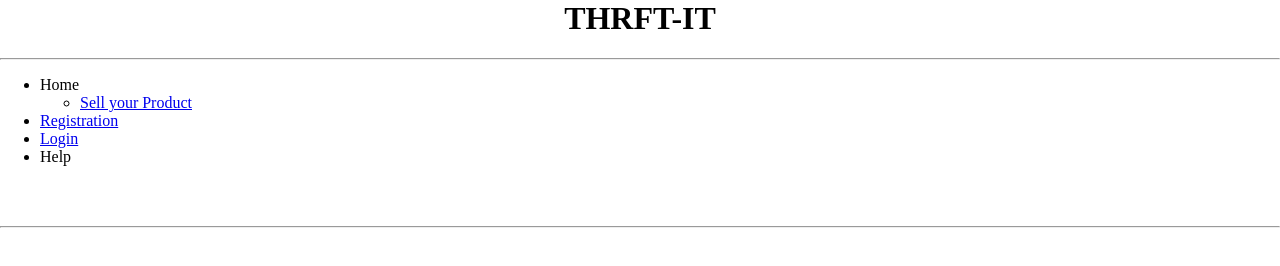
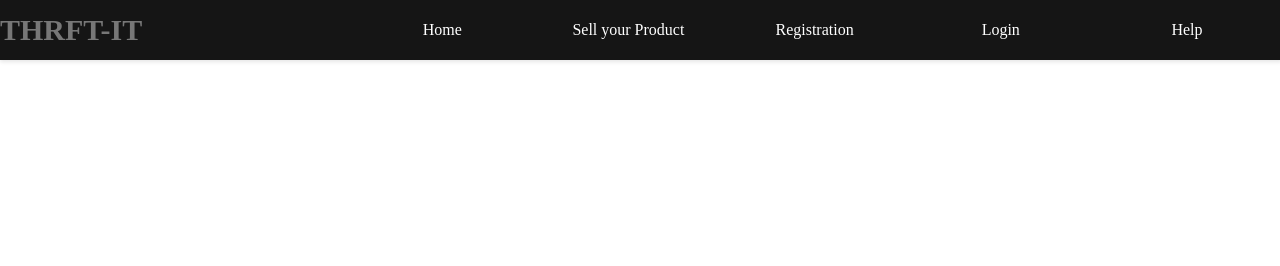
Before and after one commit to nxxis/thriftit, a plain HTML site: page index.html in a window 1280 px wide. Drawn offline with Linux system fonts and the light colour scheme.

Commit message:
Update index.html

```diff
--- a/index.html
+++ b/index.html
@@ -1,30 +1,29 @@
-<HTML>
+<!DOCTYPE html>
+<html>
+<head>
+    <title></title>
+    <link rel="stylesheet" type ="text/css" href="index.css">
+    <link rel="stylesheet" type ="text/css" href="search-container.css">
+</head>
+<body>
+   <div class="header header-fixed">
+        <div class="navbar container">
+            <div class="logo"><a href="#home">THRFT-IT</a></div>
+            <input type="checkbox" id="navbar-toggle" >
+            <label for="navbar-toggle"><i></i></label>
+            <nav class="menu">
+                <ul>
+                    <li><a href="#home">Home</a></li>
+                    <li><a href="#Sell your Product">Sell your Product</a></li>
+                    <li><a href="#Registration">Registration</a></li>
+                    <li><a href="#Login">Login</a></li>
+                    <li><a href="#help">Help</a></li>
+                </ul>
+            </nav>
+        </div>
+    </div>
 
-	<HEAD>
 
-		<TITLE>THRIFT SHOP</TITLE>
 
-		<link rel="stylesheet" type ="text/css" href="index.css">
-
-	</HEAD>
-
-	<BODY>
-		<h1 align="center">THRFT-IT</h1>
-
-		<hr>
-		<!--for navigation-->
-		<ul>
-			<li><a>Home</a>
-			   <ul>
-				 <li><a href="sell.html">Sell your Product</a></li>
-			   </ul></li>
-                        <li><a href="registration.html">Registration</a></li>
-			<li><a href="login.html">Login</a></li>
-			<li><a>Help</a></li>
-		</ul>
-		<br><br>
-		<hr>
-
-	</BODY>
-
-</HTML>
+</body>
+</html>
```
